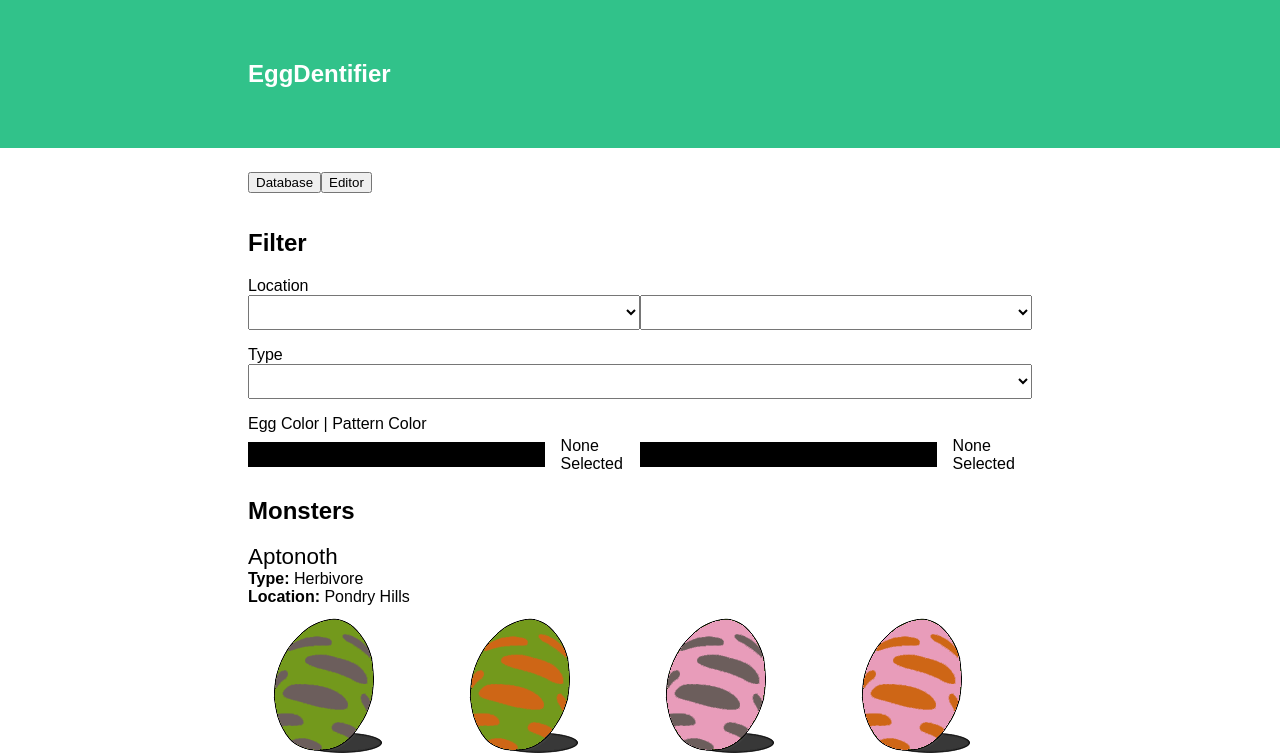
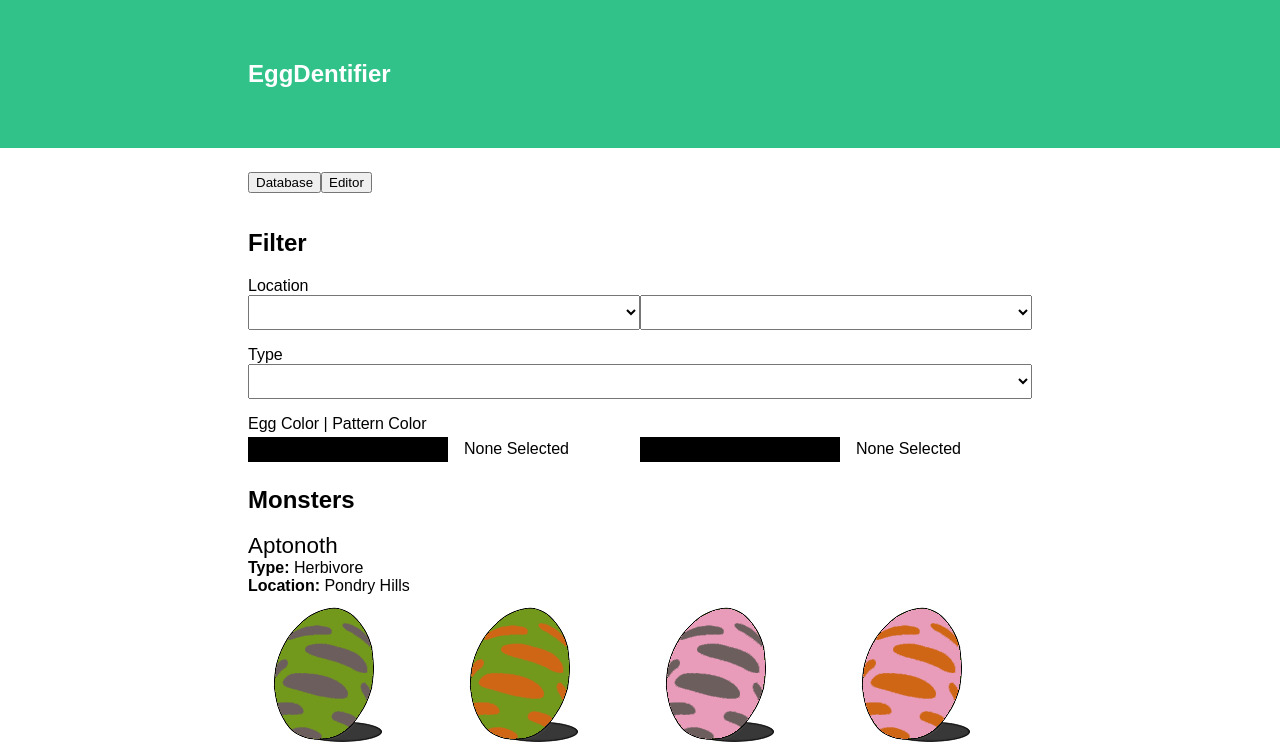
Before and after one commit to Ratismal/EggDentifier, a Vue app: page / in a window 1280 px wide. Shown: the top 756 px of the page. Built offline with nearby package versions, Linux system fonts and the light colour scheme.

Commit message:
fix color picker

```diff
--- a/src/assets/scss/main.scss
+++ b/src/assets/scss/main.scss
@@ -107,6 +107,7 @@ input, select {
 .color-preview {
     height: 25px;
     width: 100%;
+    max-width: 200px;
     display: block;
 }
 
--- a/src/components/ColorPicker.vue
+++ b/src/components/ColorPicker.vue
@@ -35,6 +35,11 @@ export default {
       color: this.value
     };
   },
+  watch: {
+    value(val) {
+      this.color = val;
+    }
+  },
   computed: {
     currentColor() {
       return this.d.colors[this.color];
@@ -42,7 +47,6 @@ export default {
   },
   methods: {
     background(color) {
-      console.log(color);
       return { "background-color": color ? color.value : "#000000" };
     },
     selectColor(key) {
--- a/src/components/Editor.vue
+++ b/src/components/Editor.vue
@@ -72,6 +72,7 @@ export default {
   },
   methods: {
     doSync(i, type, event) {
+      console.log("syncing");
       if (this.sync) {
         this.monster[type][i] = event;
       }
```
